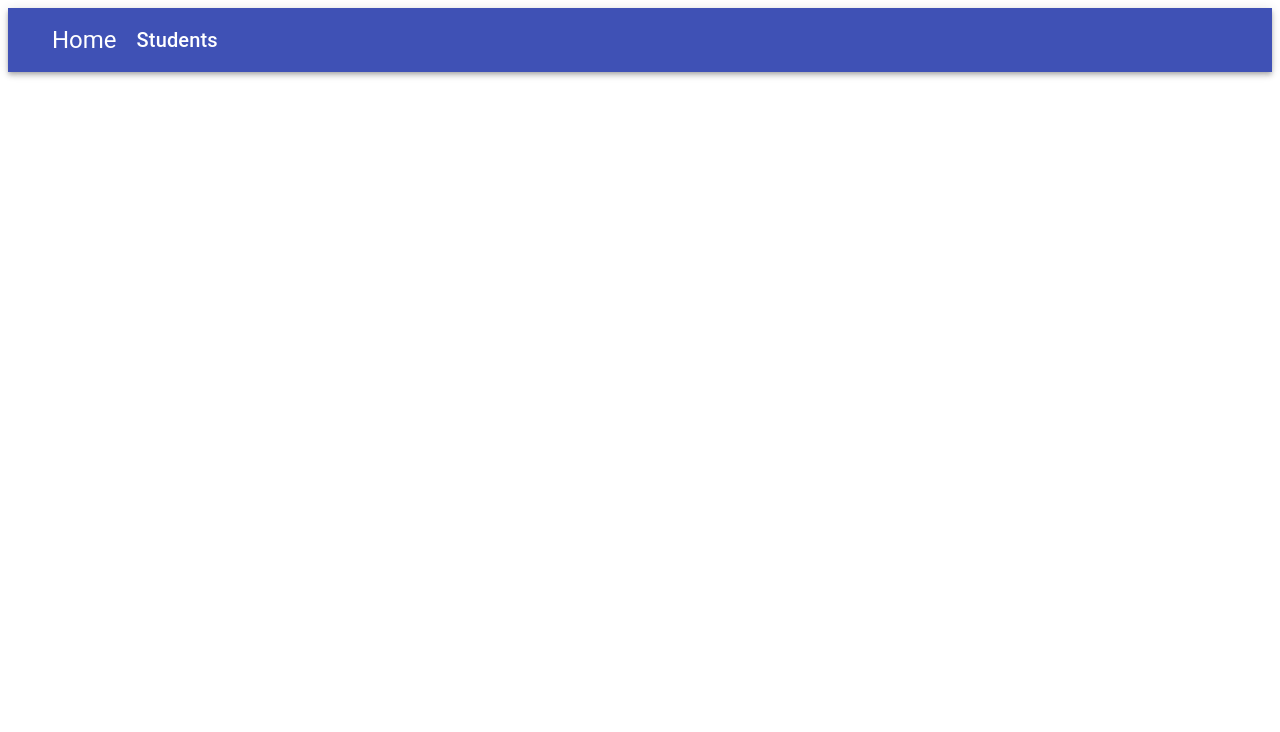
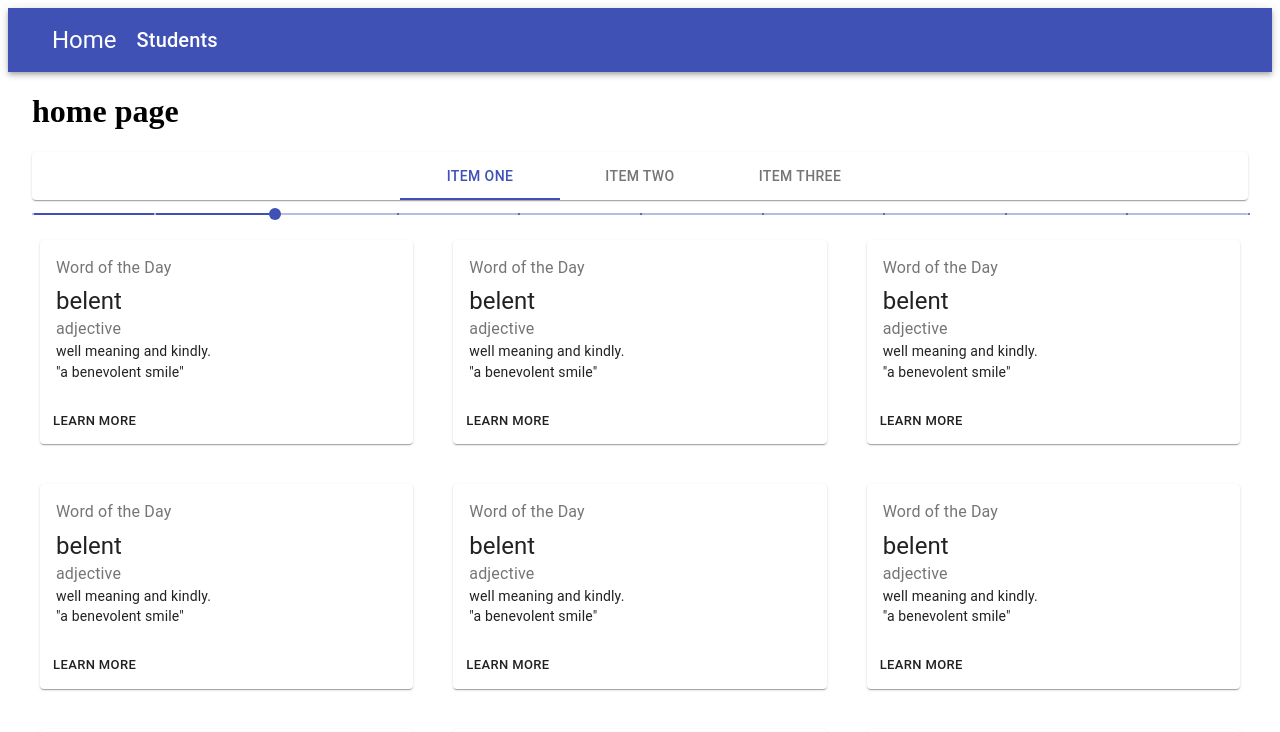
Before and after one commit to RaheelArif/greenviewss, a React (Create React App) app: page / in a window 1280 px wide. Shown: the top 732 px of the page. Built offline with nearby package versions, Linux system fonts and the light colour scheme.

Commit message:
json server

```diff
--- a/package.json
+++ b/package.json
@@ -23,6 +23,8 @@
   },
   "scripts": {
     "start": "react-scripts start",
+    "json-server":"json-server --watch ./src/Database/db.json --host 127.0.0.1 --port 4000",
+    "dev": "concurrently \"npm start\" \"npm run json-server\"",
     "build": "react-scripts build",
     "test": "react-scripts test",
     "eject": "react-scripts eject"
--- a/src/App.js
+++ b/src/App.js
@@ -3,13 +3,18 @@ import { Link, BrowserRouter, Switch, Route } from "react-router-dom";
 
 import Students from "./Pages/Students";
 import Navbar from "./Components/Navbar";
+
 import "./App.css";
+import Home from "./Pages/Home";
 export default function App() {
   return (
     <div>
       <BrowserRouter>
         <Navbar />
         <Switch>
+        <Route exact path="/">
+            <Home />
+          </Route>
           <Route path="/students">
             <Students />
           </Route>
--- /dev/null
+++ b/src/Database/db.json
@@ -0,0 +1,3 @@
+{
+  "students": [{ "name": "ali", "age": "20" }]
+}
--- /dev/null
+++ b/src/Pages/Home.js
@@ -0,0 +1,81 @@
+import { useState } from "react";
+import {
+  Container,
+  Typography,
+  Paper,
+  Tabs,
+  Tab,
+  Slider,
+  Card,
+  CardContent,
+  Button,
+  CardActions,
+  Grid,
+} from "@material-ui/core";
+export default function Home() {
+  const [value, setValue] = useState(0);
+  const [cards, setCards] = useState([1, 2, 3, 4, 5, 7, 8, 9, 6]);
+  const changeTab = (a, b) => {
+    setValue(b);
+  };
+  return (
+    <div>
+      <Container fixed>
+        <div>
+          <h1>home page</h1>
+          <Paper>
+            <Tabs
+              indicatorColor="primary"
+              textColor="primary"
+              centered
+              value={value}
+              onChange={changeTab}
+            >
+              <Tab label="Item One" />
+              <Tab label="Item Two" />
+              <Tab label="Item Three" />
+            </Tabs>
+          </Paper>
+          <Slider
+            defaultValue={30}
+            // getAriaValueText={valuetext}
+            aria-labelledby="discrete-slider"
+            valueLabelDisplay="auto"
+            step={10}
+            marks
+            min={10}
+            max={110}
+          />
+        </div>
+        <Grid container spacing={3}>
+          {cards.map((c) => {
+            return (
+              <Grid xs={4}>
+                <Card style={{margin:"20px"}}>
+                  <CardContent>
+                    <Typography color="textSecondary" gutterBottom>
+                      Word of the Day
+                    </Typography>
+                    <Typography variant="h5" component="h2">
+                      belent
+                    </Typography>
+                    <Typography color="textSecondary">adjective</Typography>
+                    <Typography variant="body2" component="p">
+                      well meaning and kindly.
+                      <br />
+                      {'"a benevolent smile"'}
+                    </Typography>
+                  </CardContent>
+                  <CardActions>
+                    <Button size="small">Learn More</Button>
+                  </CardActions>
+                </Card>
+              </Grid>
+            );
+          })}
+        </Grid>
+
+      </Container>
+    </div>
+  );
+}
```
Also changed, not shown: 1 other file (tests, documents, lock files or other folders).
